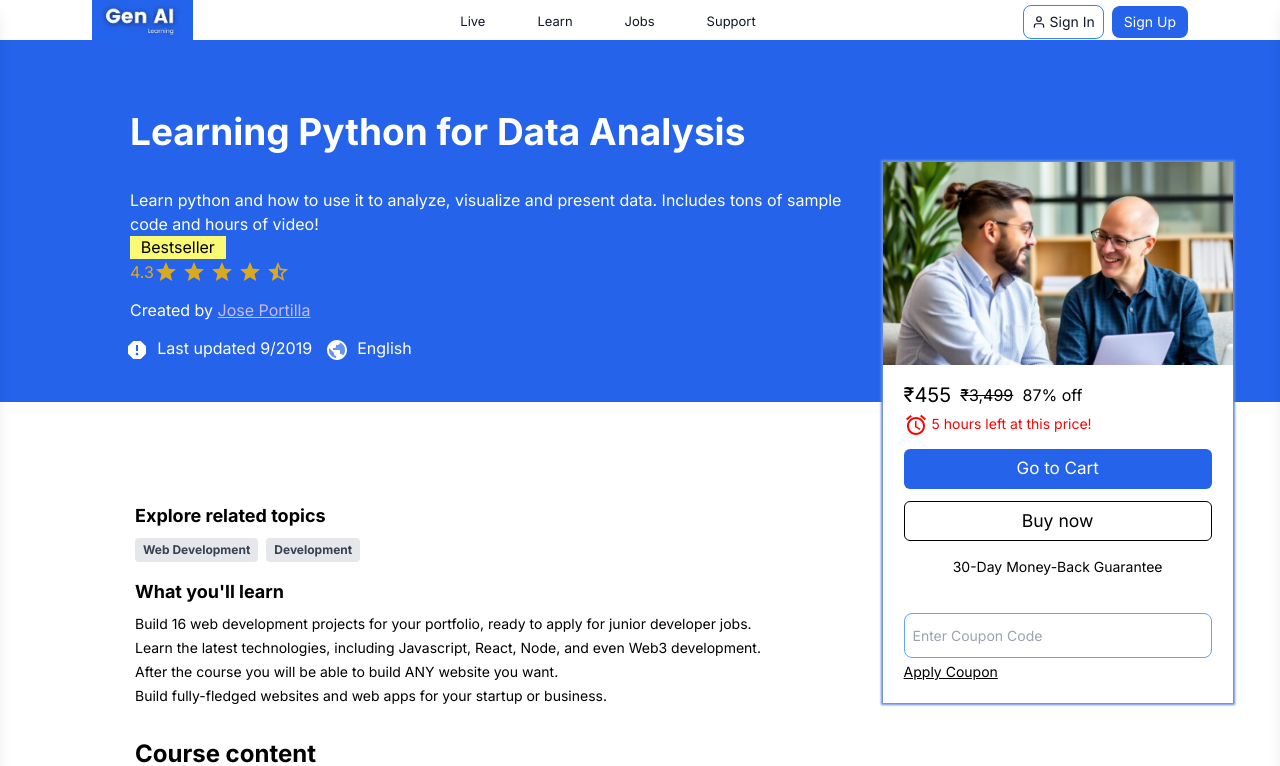
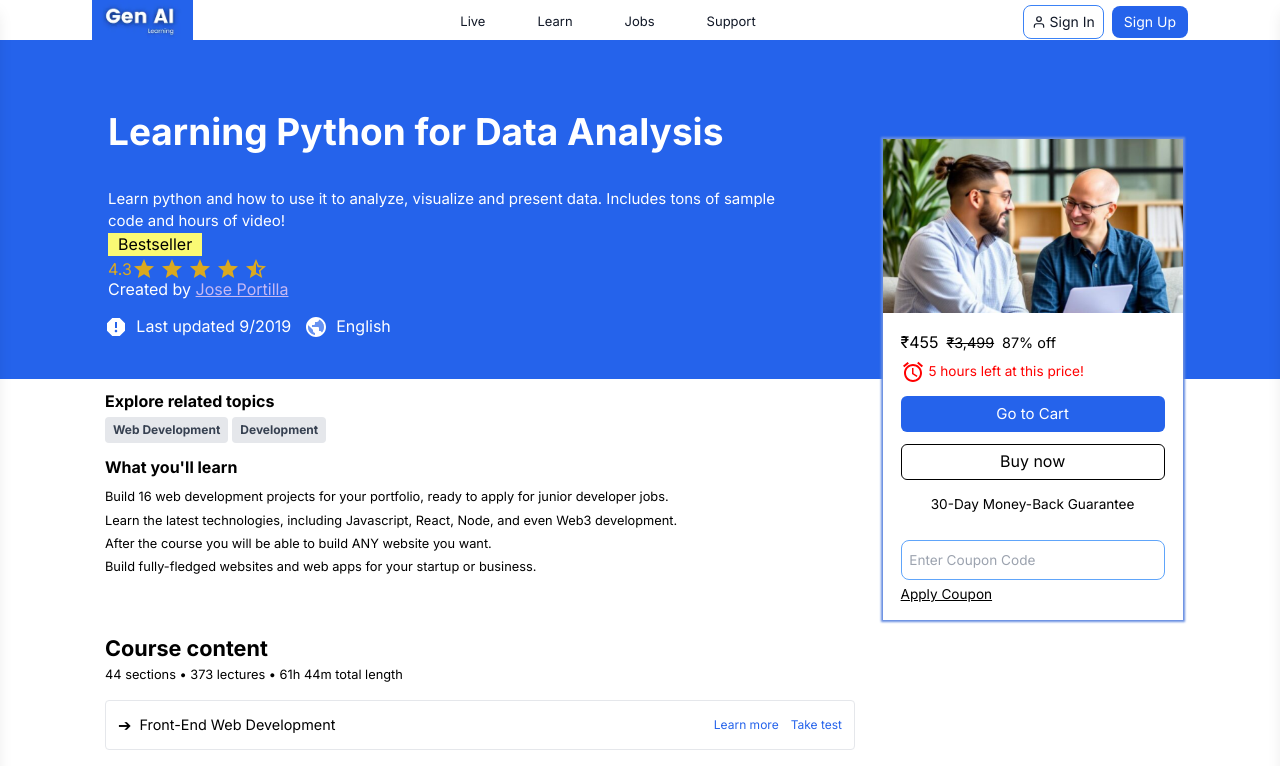
Before and after one commit to TheMentorLive/The-Mentor-Test, a React (Vite) app in the folder Frontend/: page /details in a window 1280 px wide. Shown: the top 766 px of the page. Built offline with nearby package versions, Linux system fonts and the light colour scheme.

Commit message:
Update - Home pg - 5

```diff
--- a/Frontend/src/pages/Learn/Product/Product.jsx
+++ b/Frontend/src/pages/Learn/Product/Product.jsx
@@ -74,17 +74,17 @@ export const Product = () => {
       {/* Main container */}
       <div className="">
         <div className="bg-[#2563EB] min-h-[350px] p-6 lg:p-10 flex items-center">
-          <div className="lg:ml-[90px]">
-            <h1 className="text-white text-[24px] lg:text-[37px] font-bold mb-4 lg:mb-7 mt-8 lg:mt-16">
+          <div className="lg:ml-[68px]">
+            <h1 className="text-white text-[21px] lg:text-[37px] font-bold mb-4 lg:mb-7 mt-8 lg:mt-16">
               Learning Python for Data Analysis
             </h1>
-            <h3 className="white text-sm lg:text-base">
+            <h3 className="white text-[15px] lg:text-[15px]">
               Learn python and how to use it to analyze, visualize and present
               data. Includes tons of sample
               <br className="hidden lg:block" /> code and hours of video!
             </h3>
 
-            <div>
+            <div cla>
               <span className="Ybox">Bestseller</span>
               <span className="darkyellow flex items-center space-x-1">
                 4.3
@@ -98,7 +98,7 @@ export const Product = () => {
               </span>
             </div>
 
-            <div className="Bcreated">
+            <div className="Bcreated -mt-1">
               <span className="white">Created by </span>
               <span className="purpal underline">Jose Portilla</span>
             </div>
@@ -117,68 +117,69 @@ export const Product = () => {
         </div>
       </div>
 
-
 {/* ////////////////////////////-------fixBox---------------//////// */}
 <div className="hidden lg:flex lg:ml-[25px]">
   <div className="mt-[70px]">
     <div
-      className="fixBox border w-[350px] border-blue-400 h-fit transition-transform duration-500" // Increased width slightly
+      className="fixBox border w-[300px] border-blue-400 h-fit transition-transform duration-500" // Reduced width slightly more
       style={{ transform: `translateY(${-Math.min(offset, 0)}px)` }} // Negative translateY to make it rise
     >
-
-     {headerVisible && <div className="hidden overline lg:block ">
+      {headerVisible && (
+        <div className="hidden overline lg:block ">
           <img
             src="/live/Hero.png" // Update with the correct image path
             alt="Python Data Analysis"
-      className="max-w-[350px] h-auto" // Adjust the size as needed
+            className="max-w-[300px] h-auto" // Reduced image width slightly more
           />
-  </div>}
+        </div>
+      )}
       <div className="innerFixBox">
         <div className="Ftop2lines">
           <div className="flex FTH">
-            <h1 className="FT1 text-[1.25rem]"> ₹455 </h1> {/* Increased text size */}
-            <span className="FT2 text-[1rem]"> ₹3,499 </span> {/* Increased text size */}
-            <span className="FT3 text-[1rem]"> 87% off </span> {/* Increased text size */}
+            <h1 className="FT1 text-[0.9rem] sm:text-[1rem]">₹455</h1> {/* Reduced text size further */}
+            <span className="FT2 text-[0.75rem] sm:text-[0.9rem]">₹3,499</span> {/* Reduced text size further */}
+            <span className="FT3 text-[0.75rem] sm:text-[0.9rem]">87% off</span> {/* Reduced text size further */}
           </div>
-          <div className="red text-sm"> {/* Kept text size the same */}
+          <div className="red text-xs sm:text-[0.85rem]"> {/* Further reduced text size */}
             <AccessAlarmsIcon />
-            <span className=""> 5 hours</span> left at this price!
+            <span> 5 hours</span> left at this price!
           </div>
         </div>
         <Link to="/Cartpg">
-  <button className="w-full bg-[#2563EB] text-white h-10 text-[17px] mt-3 rounded-md border-none cursor-pointer flex items-center justify-center">
+          <button className="w-full bg-[#2563EB] text-white h-8 sm:h-9 text-[14px] sm:text-[15px] mt-3 rounded-md border-none cursor-pointer flex items-center justify-center">
             Go to Cart
           </button>
         </Link>
-<button className="w-full border border-black text-black h-10 text-[110%] rounded-md mt-3 cursor-pointer flex items-center justify-center">
+        <button className="w-full border border-black text-black h-8 sm:h-9 text-[90%] sm:text-[100%] rounded-md mt-3 cursor-pointer flex items-center justify-center">
           Buy now
         </button>
 
+        <p className="center -mb-2 mt-4 text-xs sm:text-[0.85rem]">30-Day Money-Back Guarantee</p> {/* Further reduced text size */}
 
-        <p className="center mb-6 mt-4 text-sm">30-Day Money-Back Guarantee</p> {/* Kept text size the same */}
-
-        {headerHidden && <div className="ThisCourse">
-          <h4 className="text-[1.2rem]">This course includes:</h4>
+        {headerHidden && (
+          <div className="ThisCourse">
+            <h4 className="text-[0.9rem] sm:text-[1rem]">This course includes:</h4> {/* Reduced heading size further */}
             <br />
-          <p className="text-sm">
+            <p className="text-xs sm:text-[0.85rem]">
               <AllInclusiveTwoToneIcon /> Full lifetime access
             </p>
-          <p className="text-sm">
+            <p className="text-xs sm:text-[0.85rem]">
               <PhoneAndroidTwoToneIcon /> Access on mobile and TV
             </p>
-          <p className="text-sm">
+            <p className="text-xs sm:text-[0.85rem]">
               <EmojiEventsTwoToneIcon /> Certificate of completion
             </p>
-        </div>}
+          </div>
+        )}
 
-        <div className="gap underline pointer mt-6"> {/* Kept margin the same */}
+        <div className="gap underline pointer mt-6">
           <input
             id="coupon"
             type="text"
             placeholder="  Enter Coupon Code" // Removed extra spaces
-            className="w-full h-[45px] mt-3 border border-blue-400 rounded-lg focus:outline-none focus:ring-2 focus:ring-blue-500 text-sm" // Increased height slightly
+            className="w-full h-[35px] sm:h-[40px] mt-3 border border-blue-400 rounded-lg focus:outline-none focus:ring-2 focus:ring-blue-500 text-xs sm:text-[0.85rem]" // Reduced height further
           />
-          <h4 className="text-sm">Apply Coupon</h4> {/* Kept text size the same */}
+          <h4 className="text-xs sm:text-[0.85rem]">Apply Coupon</h4> {/* Further reduced text size */}
         </div>
       </div>
     </div>
@@ -188,54 +189,46 @@ export const Product = () => {
 
 
       {/* Explore related topics */}
-      <div className="lg:ml-[135px] lg:mt-[290px] mt-[290px]">
-        <h2 className="-mt-[260px] text-lg font-bold lg:text-left text-center">
+<div className="lg:ml-[105px] lg:mt-[190px] mt-[270px]">
+  <h2 className="-mt-[250px] text-[1rem] font-bold lg:text-left text-center">
     Explore related topics
   </h2>
-        <div className="mt-2 flex flex-wrap gap-2 justify-center lg:justify-start">
-          <span className="bg-gray-200 px-2 py-1 rounded text-xs font-semibold text-gray-700">
+  <div className="mt-1 flex flex-wrap gap-1 justify-center lg:justify-start">
+    <span className="bg-gray-200 px-2 py-1 rounded text-[0.75rem] font-semibold text-gray-700">
       Web Development
     </span>
-          <span className="bg-gray-200 px-2 py-1 rounded text-xs font-semibold text-gray-700">
+    <span className="bg-gray-200 px-2 py-1 rounded text-[0.75rem] font-semibold text-gray-700">
       Development
     </span>
   </div>
 
-        <h2 className="mt-4 text-lg font-bold lg:text-left text-center">
+  <h2 className="mt-3 text-[1rem] font-bold lg:text-left text-center">
     What you'll learn
   </h2>
-        <ul className="mt-2 space-y-1 text-sm text-muted-foreground lg:text-left text-center">
+  <ul className="mt-2 space-y-1 text-[0.8rem] text-muted-foreground lg:text-left text-center">
     <li>
       Build 16 web development projects for your portfolio, ready to apply
       for junior developer jobs.
     </li>
     <li>
-            Learn the latest technologies, including Javascript, React, Node,
-            and even Web3 development.
+      Learn the latest technologies, including Javascript, React, Node, and even Web3 development.
     </li>
     <li>After the course you will be able to build ANY website you want.</li>
-          <li>
-            Build fully-fledged websites and web apps for your startup or
-            business.
-          </li>
+    <li>Build fully-fledged websites and web apps for your startup or business.</li>
   </ul>
-        <br />
-        <br />
-        <br />
-        <br />
 </div>
 
 {/* Course content */}
-      <div className="mb-4 -mt-16 ml-4 md:ml-8 lg:ml-[135px]">
-        <h2 className="text-2xl font-bold text-center lg:text-left">
+<div className="mb-4 mt-14 ml-3 md:ml-6 lg:ml-[105px]">
+  <h2 className="text-[1.35rem] font-bold text-center lg:text-left">
     Course content
   </h2>
-        <p className="text-sm text-muted-foreground text-center lg:text-left">
+  <p className="text-[0.8rem] text-muted-foreground text-center lg:text-left">
     44 sections • 373 lectures • 61h 44m total length
   </p>
 </div>
 
-      <div className="space-y-2 ml-4 md:ml-8 lg:ml-[135px] w-full lg:w-[800px]">
+<div className="space-y-2 ml-3 md:ml-6 lg:ml-[105px] w-full lg:w-[750px]">
   {/* Course sections */}
   {[
     {
@@ -250,7 +243,7 @@ export const Product = () => {
     },
   ].map(({ title, duration, modules }) => (
     <div key={title}>
-            <div className="flex items-center justify-between p-4 border rounded">
+      <div className="flex items-center justify-between p-3 border rounded">
         <div
           className="flex items-center cursor-pointer"
           onClick={() => toggleSection(title)}
@@ -262,23 +255,23 @@ export const Product = () => {
           >
             ➔ {/* Arrow icon */}
           </span>
-                <h3>{title}</h3>
+          <h3 className="text-[0.9rem]">{title}</h3> {/* Slightly reduced title size */}
         </div>
-              <div className="flex space-x-4">
-                <a href="#" className="text-blue-600">
+        <div className="flex space-x-3">
+          <a href="#" className="text-blue-600 text-[0.75rem]">
             Learn more
           </a>
-                <a href="#" className="text-blue-600">
+          <a href="#" className="text-blue-600 text-[0.75rem]">
             Take test
           </a>
         </div>
       </div>
       <div
         className={`ml-4 mt-2 transition-all duration-300 ease-in-out overflow-hidden ${
-                expandedSections[title] ? "max-h-40" : "max-h-0"
+          expandedSections[title] ? "max-h-36" : "max-h-0"
         }`}
       >
-              <div className="text-sm text-muted-foreground">
+        <div className="text-[0.75rem] text-muted-foreground">
           <p>
             <strong>Duration:</strong> {duration}
           </p>
@@ -289,12 +282,13 @@ export const Product = () => {
       </div>
     </div>
   ))}
-        <div className="flex justify-center mt-4" ref={cardRef}>
-          <button className="px-4 py-2 text-blue-600 border rounded">
+  <div className="flex justify-center mt-3" ref={cardRef}>
+    <button className="px-3 py-2 text-blue-600 border rounded text-[0.8rem]">
       34 more sections
     </button>
   </div>
 </div>
+
       <More />
     </div>
   );
--- a/Frontend/src/pages/Learn/detail/more.jsx
+++ b/Frontend/src/pages/Learn/detail/more.jsx
@@ -2,7 +2,7 @@ import { Link } from "react-router-dom";
 
 export default function More() {
   return (
-    <div className="flex min-h-screen ml-[140px] mr-[570px] flex-col bg-background">
+    <div className="flex min-h-screen ml-[90px] mr-[570px] flex-col bg-background">
       <main className="container mx-auto my-8 flex-1 space-y-8 px-4 sm:px-6 md:px-8">
         <section>
           <div className="flex items-center justify-between">
```
Lines whose indentation alone changed are shown as unchanged.
